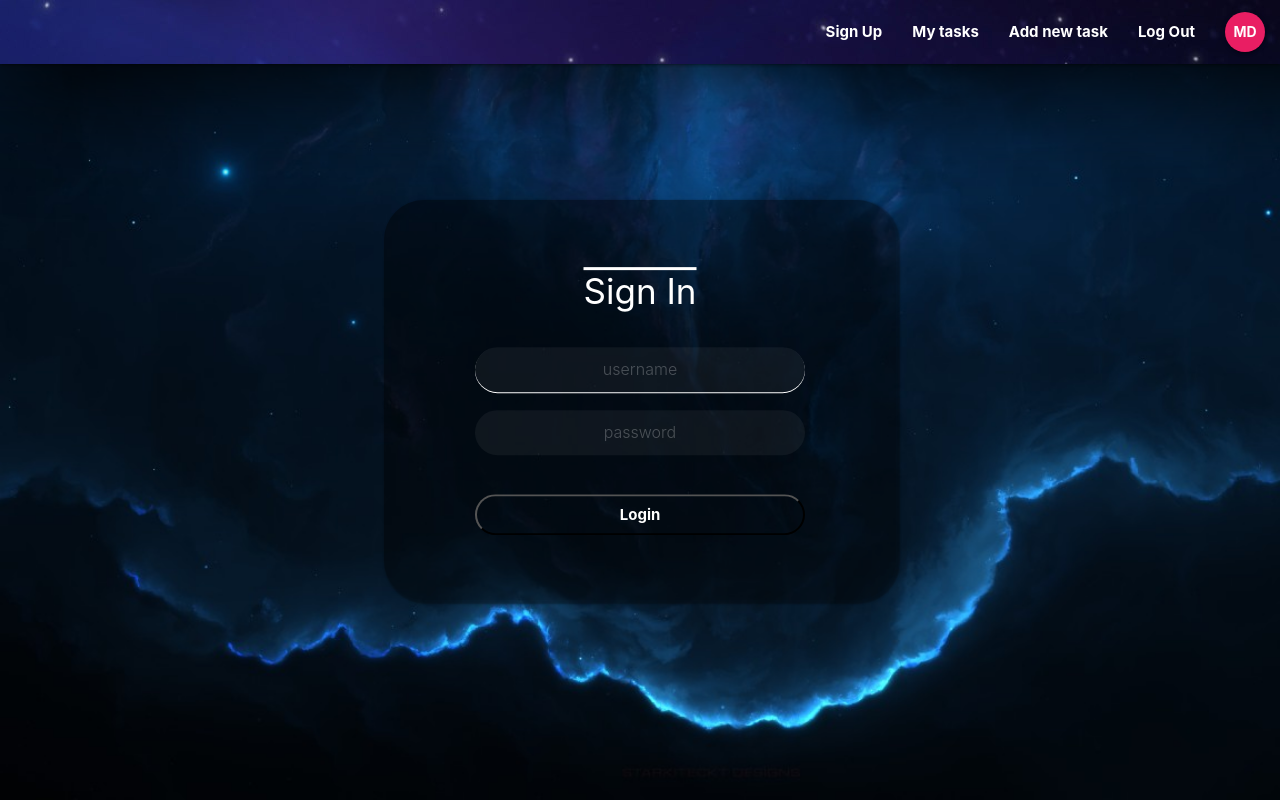
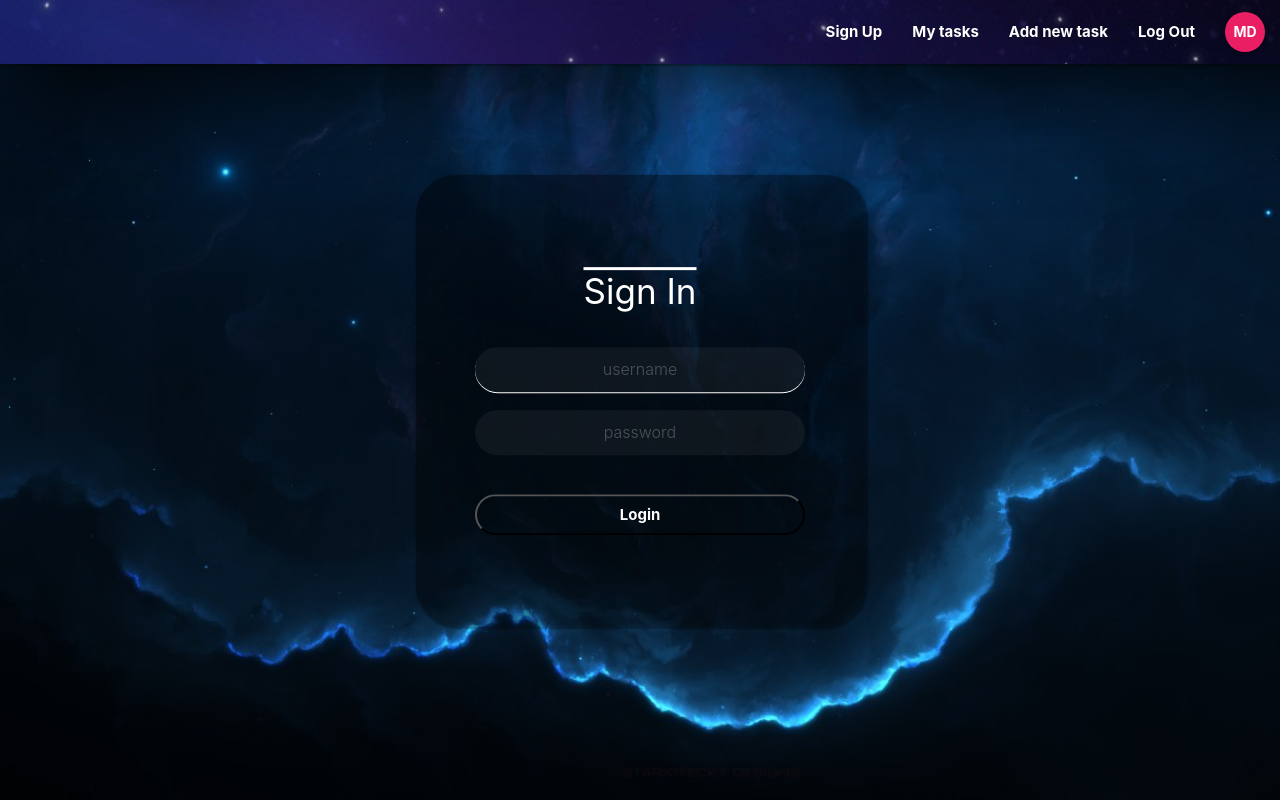
Before and after one commit to MD1010/reactToDo, a React (Create React App) app in the folder react-to-do/: page /SignIn in a window 1280 px wide. Built offline with nearby package versions, Linux system fonts and the light colour scheme.

Commit message:
almost finished sign in form

```diff
--- a/react-to-do/src/styles/login.css
+++ b/react-to-do/src/styles/login.css
@@ -33,7 +33,7 @@ body{
 }
 
 .transparent-bg{
-    width: 40%;
+    width: 35%;
     background: black;
     box-shadow: 2px 2px 2px 2px;
     opacity: 0.4;
@@ -43,7 +43,7 @@ body{
     left: 50%;
     transform: translate(-50%, -50%) ;
     border-radius: 40px;
-    height: 50%;
+    height: 450px;
 }
 
 .bgForm{
```
